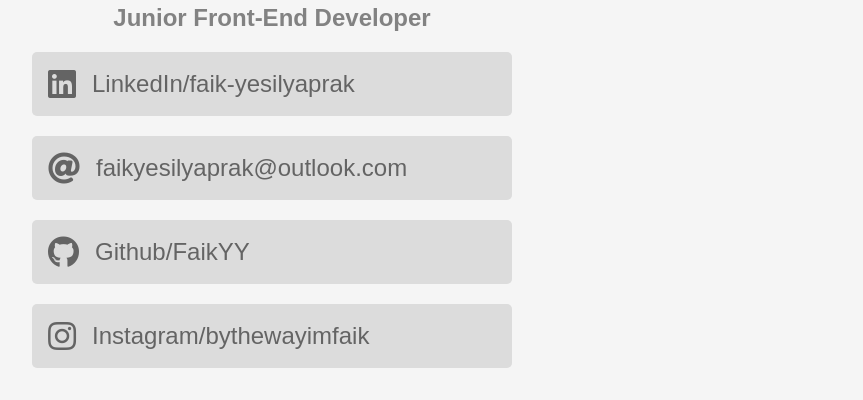
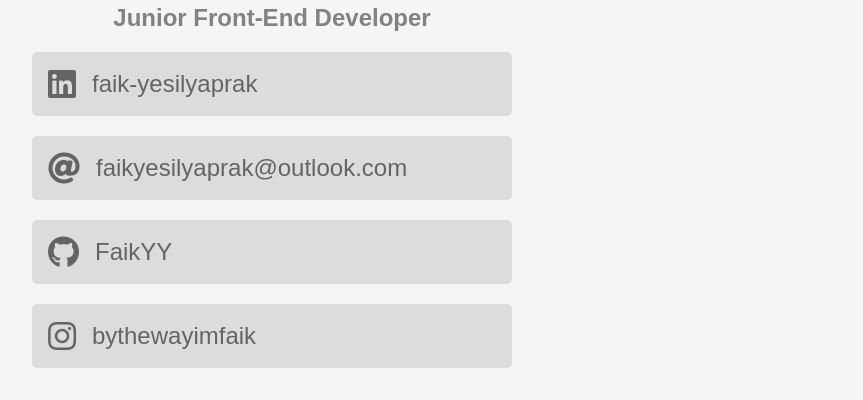
Before and after one commit to FaikYY/vuejs-profile-card, a Vue app: page / in a window 1280 px wide. Shown: the part 327-727 px from the top of the page, without its empty margins (368-1231 px from the left). Built offline with nearby package versions, Linux system fonts and the light colour scheme.

Commit message:
link text changed

```diff
--- a/src/components/CardMainContainer.vue
+++ b/src/components/CardMainContainer.vue
@@ -26,7 +26,7 @@
 
     <CardRow
       v-bind:href="'https://www.linkedin.com/in/faik-yesilyaprak/'"
-      list_item_text="LinkedIn/faik-yesilyaprak"
+      list_item_text="faik-yesilyaprak"
       icon_name="fab fa-linkedin"
     />
 
@@ -38,14 +38,14 @@
 
     <CardRow
       v-bind:href="'https://www.github.com/FaikYY'"
-      list_item_text="Github/FaikYY"
+      list_item_text="FaikYY"
       icon_name="fab fa-github"
     />
 
 
     <CardRow
       v-bind:href="'https://www.instagram.com/bythewayimfaik/'"
-      list_item_text="Instagram/bythewayimfaik"
+      list_item_text="bythewayimfaik"
       icon_name="fab fa-instagram"
     />
 
```
